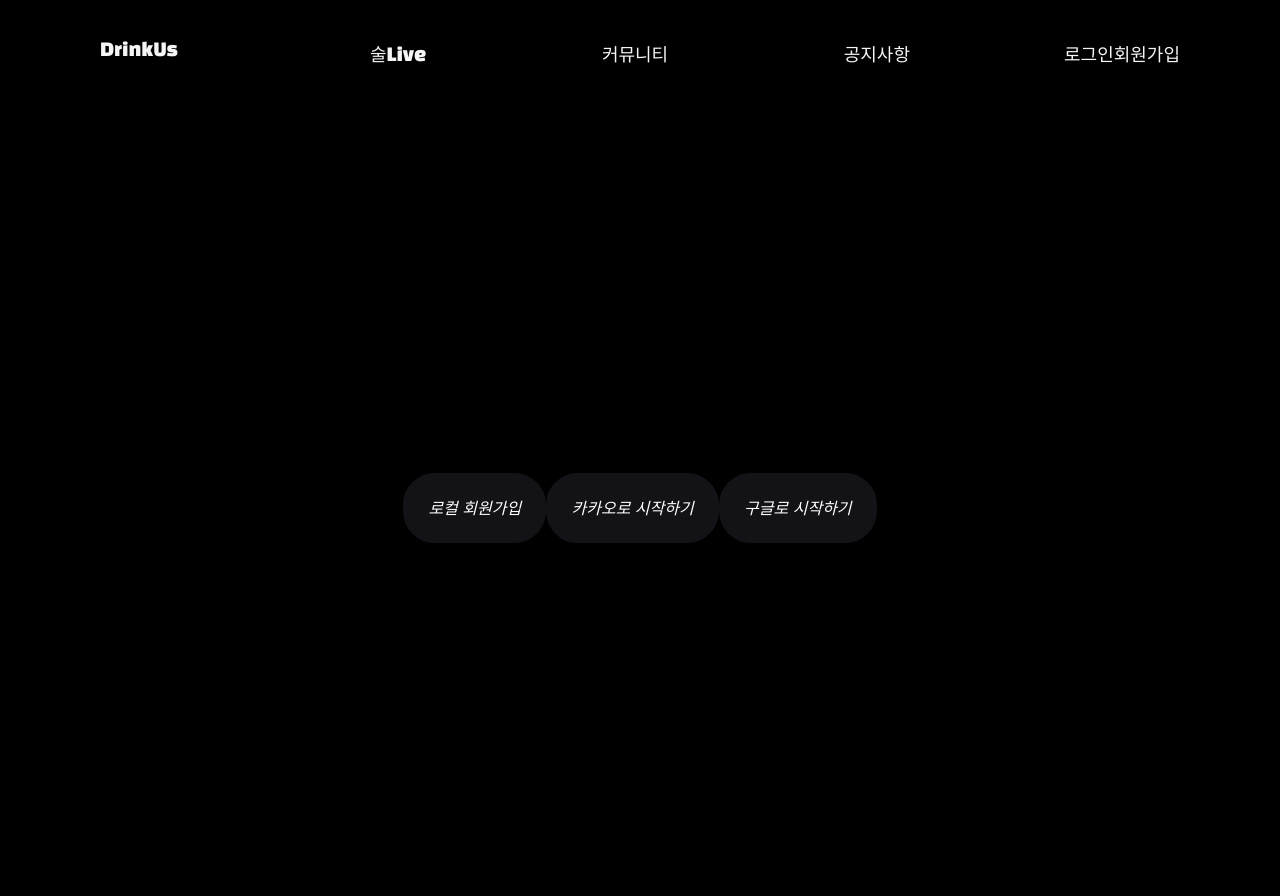
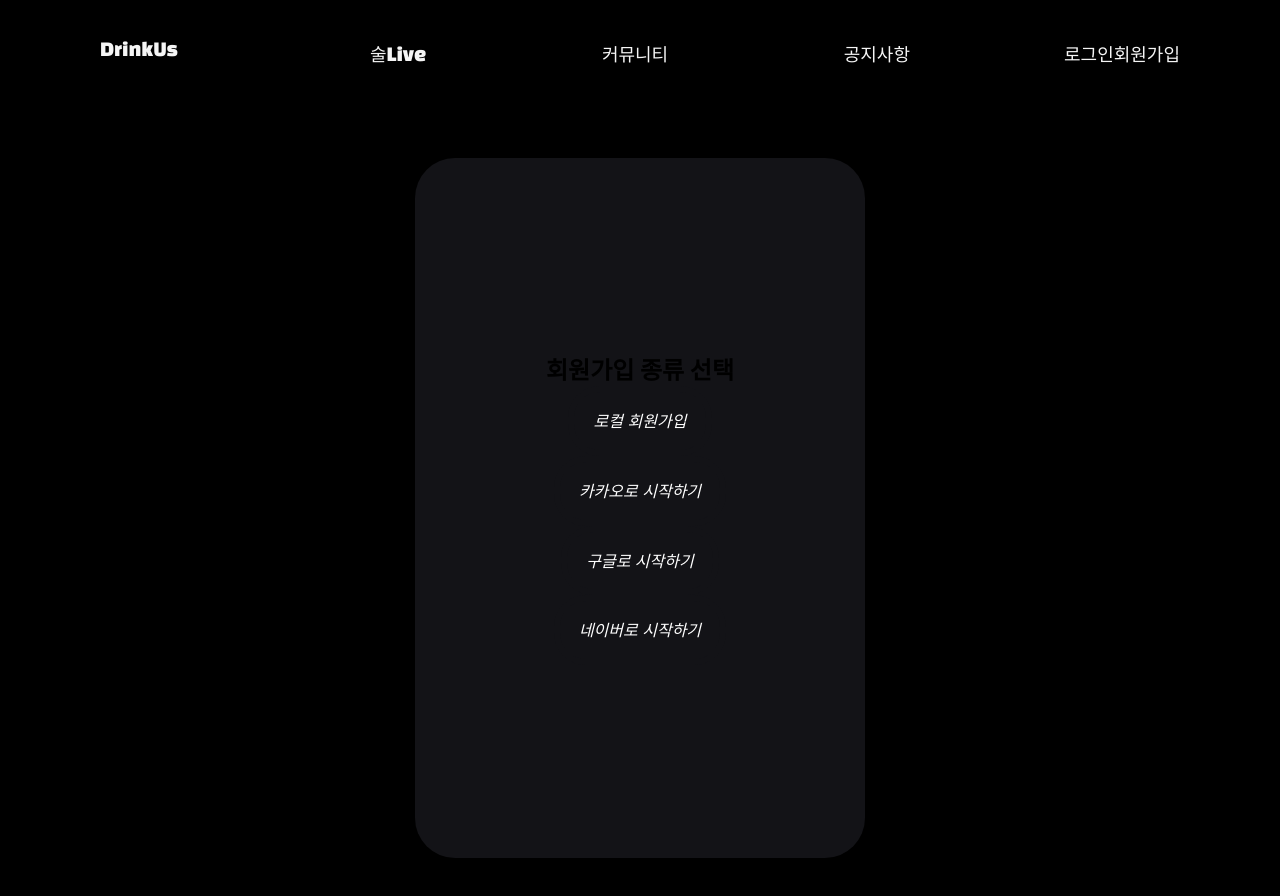
Before and after one commit to minwoo9629/DrinkUs, a React (Create React App) app in the folder FrontEnd/: page /join/type in a window 1280 px wide. Shown: the top 896 px of the page. Built offline with nearby package versions, Linux system fonts and the light colour scheme; the HTML template or start-up script is replaced by a standard one; a web font is replaced by a local one.

Commit message:
Docs: 회원가입 네이버 유형 추가

```diff
--- a/FrontEnd/src/pages/user/JoinType.js
+++ b/FrontEnd/src/pages/user/JoinType.js
@@ -11,6 +11,21 @@ const Wrapper = styled.div`
   align-items: center;
 `;
 
+const NeonLoginWrapper = styled.div`
+  display: flex;
+  justify-content: center;
+  border-radius: 40px;
+  height: 700px;
+  background-color: #131317;
+  width: 450px;
+`;
+
+const JoinForm = styled.form`
+  display: flex;
+  justify-content: center;
+  align-items: center;
+  flex-direction: column;
+`;
 
 const Button = styled.button`
   font-size: 1rem;
@@ -31,11 +46,17 @@ const JoinType = () => {
     <div>
       <Header />
       <Wrapper>
-        <Link to="/join">
-          <Button>로컬 회원가입</Button>
-        </Link>
-        <Button>카카오로 시작하기</Button>
-        <Button>구글로 시작하기</Button>
+        <NeonLoginWrapper>
+          <JoinForm>
+            <h2>회원가입 종류 선택</h2>
+            <Link to="/join">
+              <Button>로컬 회원가입</Button>
+            </Link>
+              <Button>카카오로 시작하기</Button>
+              <Button>구글로 시작하기</Button>
+              <Button>네이버로 시작하기</Button>
+          </JoinForm>
+        </NeonLoginWrapper>
       </Wrapper>
 
     </div>
```
